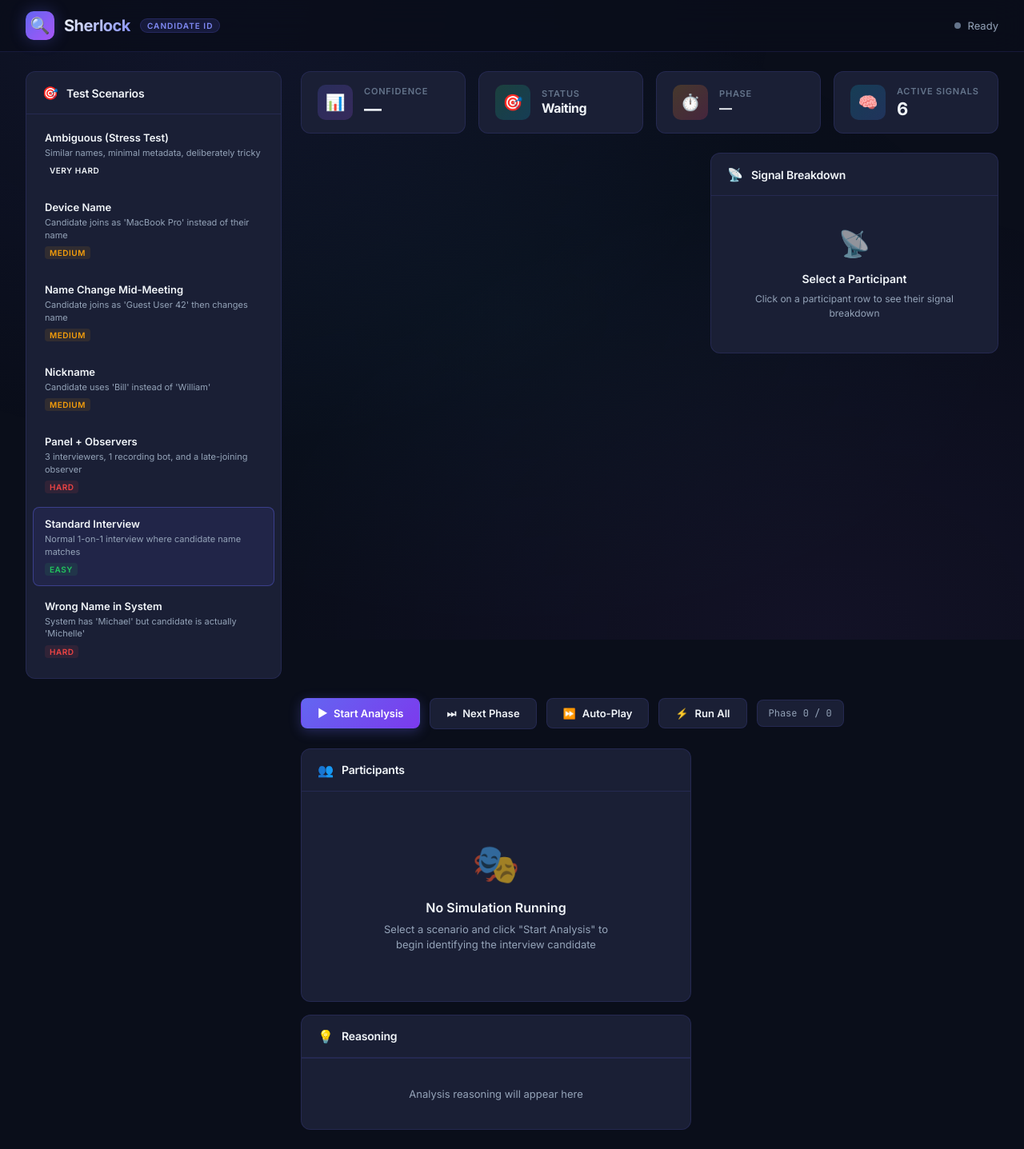
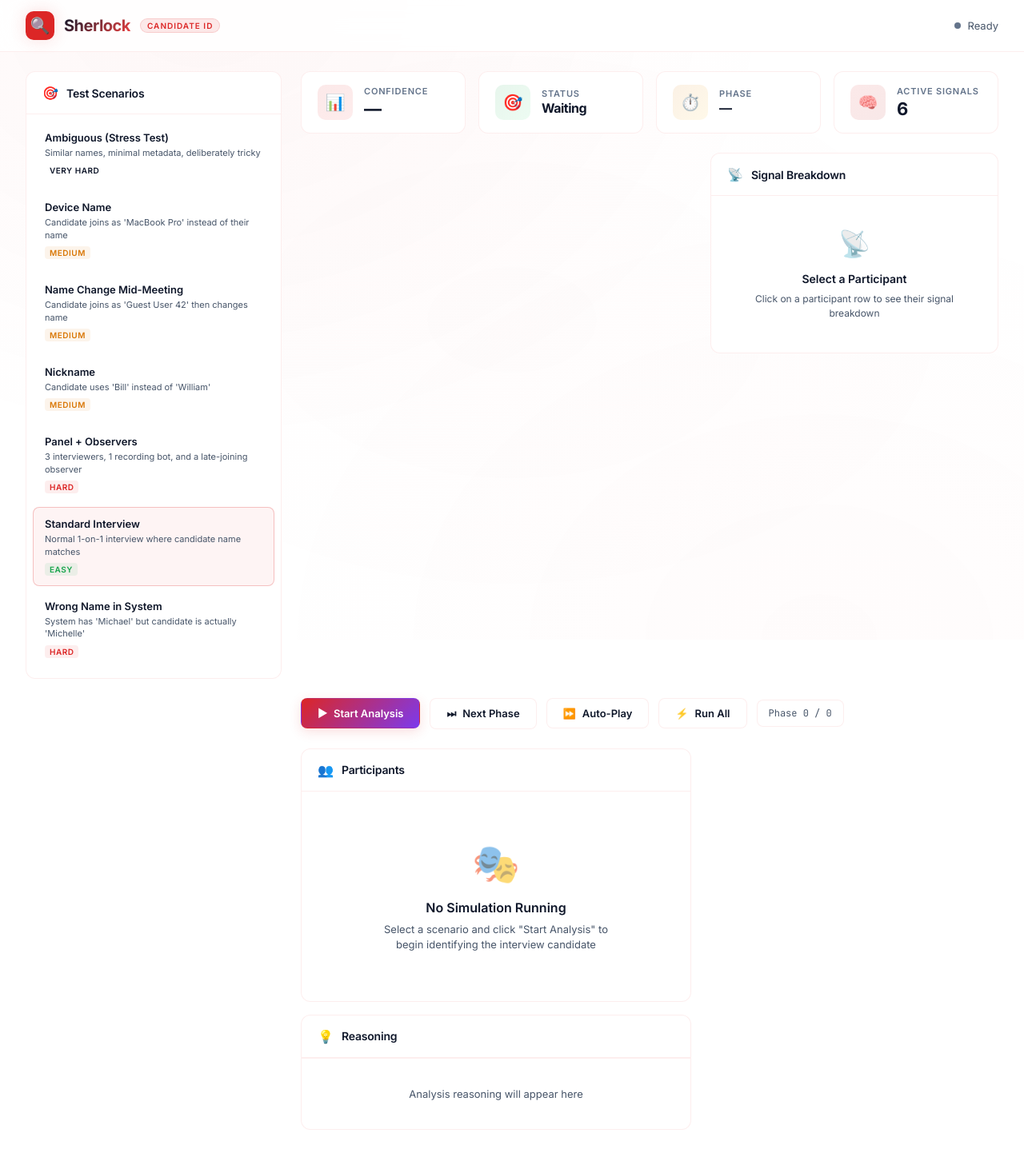
Before and after one commit to JillPatel28/sherlock-candidate-identification, a Flask app: page / in a window 1280 px wide. Shown: the whole page at 80% size. Run offline with Flask 3, Linux system fonts and the light colour scheme.

Commit message:
Update dashboard theme to a premium red and white palette

```diff
--- a/web/templates/dashboard.html
+++ b/web/templates/dashboard.html
@@ -8,29 +8,29 @@
     <link href="https://fonts.googleapis.com/css2?family=Inter:wght@300;400;500;600;700;800&family=JetBrains+Mono:wght@400;500&display=swap" rel="stylesheet">
     <style>
         :root {
-            --bg-primary: #0a0e1a;
-            --bg-secondary: #111827;
-            --bg-card: #1a1f35;
-            --bg-card-hover: #222842;
-            --bg-elevated: #252b45;
-            --border-color: rgba(99, 102, 241, 0.15);
-            --border-active: rgba(99, 102, 241, 0.4);
-            --text-primary: #f1f5f9;
-            --text-secondary: #94a3b8;
+            --bg-primary: #ffffff;
+            --bg-secondary: #f8fafc;
+            --bg-card: #ffffff;
+            --bg-card-hover: #fff5f5;
+            --bg-elevated: #ffffff;
+            --border-color: rgba(220, 38, 38, 0.08);
+            --border-active: rgba(220, 38, 38, 0.25);
+            --text-primary: #0f172a;
+            --text-secondary: #475569;
             --text-muted: #64748b;
-            --accent-primary: #6366f1;
-            --accent-secondary: #818cf8;
-            --accent-glow: rgba(99, 102, 241, 0.3);
-            --success: #22c55e;
-            --success-bg: rgba(34, 197, 94, 0.1);
-            --warning: #f59e0b;
-            --warning-bg: rgba(245, 158, 11, 0.1);
-            --danger: #ef4444;
-            --danger-bg: rgba(239, 68, 68, 0.1);
-            --info: #3b82f6;
-            --cyan: #06b6d4;
-            --purple: #a855f7;
-            --rose: #f43f5e;
+            --accent-primary: #dc2626;
+            --accent-secondary: #ef4444;
+            --accent-glow: rgba(220, 38, 38, 0.15);
+            --success: #16a34a;
+            --success-bg: rgba(22, 163, 74, 0.08);
+            --warning: #d97706;
+            --warning-bg: rgba(217, 119, 6, 0.08);
+            --danger: #dc2626;
+            --danger-bg: rgba(220, 38, 38, 0.08);
+            --info: #2563eb;
+            --cyan: #0891b2;
+            --purple: #7c3aed;
+            --rose: #e11d48;
             --radius: 12px;
             --radius-sm: 8px;
             --transition: all 0.3s cubic-bezier(0.4, 0, 0.2, 1);
@@ -59,9 +59,9 @@
             width: 100%;
             height: 100%;
             background:
-                radial-gradient(ellipse at 20% 0%, rgba(99, 102, 241, 0.08) 0%, transparent 50%),
-                radial-gradient(ellipse at 80% 100%, rgba(168, 85, 247, 0.06) 0%, transparent 50%),
-                radial-gradient(ellipse at 50% 50%, rgba(6, 182, 212, 0.03) 0%, transparent 70%);
+                radial-gradient(ellipse at 20% 0%, rgba(220, 38, 38, 0.04) 0%, transparent 50%),
+                radial-gradient(ellipse at 80% 100%, rgba(239, 68, 68, 0.02) 0%, transparent 50%),
+                radial-gradient(ellipse at 50% 50%, rgba(220, 38, 38, 0.01) 0%, transparent 70%);
             pointer-events: none;
             z-index: 0;
         }
@@ -71,7 +71,7 @@
             position: sticky;
             top: 0;
             z-index: 100;
-            background: rgba(10, 14, 26, 0.85);
+            background: rgba(255, 255, 255, 0.85);
             backdrop-filter: blur(20px);
             border-bottom: 1px solid var(--border-color);
             padding: 0 2rem;
@@ -95,7 +95,7 @@
         .logo-icon {
             width: 36px;
             height: 36px;
-            background: linear-gradient(135deg, var(--accent-primary), var(--purple));
+            background: linear-gradient(135deg, var(--accent-primary), var(--danger));
             border-radius: 10px;
             display: flex;
             align-items: center;
@@ -117,10 +117,10 @@
             font-size: 10px;
             font-weight: 600;
             padding: 2px 8px;
-            background: rgba(99, 102, 241, 0.15);
-            color: var(--accent-secondary);
+            background: rgba(220, 38, 38, 0.1);
+            color: var(--accent-primary);
             border-radius: 20px;
-            border: 1px solid rgba(99, 102, 241, 0.2);
+            border: 1px solid rgba(220, 38, 38, 0.15);
             text-transform: uppercase;
             letter-spacing: 1px;
         }
@@ -221,7 +221,7 @@
         }
 
         .scenario-item.active {
-            background: rgba(99, 102, 241, 0.1);
+            background: rgba(220, 38, 38, 0.05);
             border-color: var(--border-active);
         }
 
@@ -324,10 +324,10 @@
             flex-shrink: 0;
         }
 
-        .stat-icon.confidence { background: linear-gradient(135deg, rgba(99, 102, 241, 0.2), rgba(168, 85, 247, 0.2)); }
-        .stat-icon.status { background: linear-gradient(135deg, rgba(34, 197, 94, 0.2), rgba(6, 182, 212, 0.2)); }
-        .stat-icon.phase { background: linear-gradient(135deg, rgba(245, 158, 11, 0.2), rgba(244, 63, 94, 0.2)); }
-        .stat-icon.signals { background: linear-gradient(135deg, rgba(6, 182, 212, 0.2), rgba(59, 130, 246, 0.2)); }
+        .stat-icon.confidence { background: linear-gradient(135deg, rgba(220, 38, 38, 0.1), rgba(239, 68, 68, 0.1)); color: var(--accent-primary); }
+        .stat-icon.status { background: linear-gradient(135deg, rgba(22, 163, 74, 0.1), rgba(74, 222, 128, 0.1)); color: var(--success); }
+        .stat-icon.phase { background: linear-gradient(135deg, rgba(217, 119, 6, 0.1), rgba(251, 191, 36, 0.1)); color: var(--warning); }
+        .stat-icon.signals { background: linear-gradient(135deg, rgba(220, 38, 38, 0.1), rgba(185, 28, 28, 0.1)); color: var(--accent-primary); }
 
         .stat-content {
             flex: 1;
@@ -746,12 +746,12 @@
         }
 
         ::-webkit-scrollbar-thumb {
-            background: rgba(99, 102, 241, 0.2);
+            background: rgba(220, 38, 38, 0.15);
             border-radius: 3px;
         }
 
         ::-webkit-scrollbar-thumb:hover {
-            background: rgba(99, 102, 241, 0.4);
+            background: rgba(220, 38, 38, 0.35);
         }
 
         /* ===== RESPONSIVE ===== */
@@ -1029,21 +1029,21 @@
         let currentWeights = {};
 
         const SIGNAL_LABELS = {
-            'name_match': { icon: '📝', label: 'Name Match', color: '#6366f1' },
-            'join_pattern': { icon: '🚪', label: 'Join Pattern', color: '#06b6d4' },
-            'speaking_pattern': { icon: '🎙️', label: 'Speaking', color: '#f59e0b' },
-            'behavioral': { icon: '👁️', label: 'Behavioral', color: '#a855f7' },
-            'transcript': { icon: '📄', label: 'Transcript', color: '#f43f5e' },
-            'calendar_metadata': { icon: '📅', label: 'Calendar', color: '#22c55e' },
+            'name_match': { icon: '📝', label: 'Name Match', color: '#dc2626' },
+            'join_pattern': { icon: '🚪', label: 'Join Pattern', color: '#ef4444' },
+            'speaking_pattern': { icon: '🎙️', label: 'Speaking', color: '#b91c1c' },
+            'behavioral': { icon: '👁️', label: 'Behavioral', color: '#f87171' },
+            'transcript': { icon: '📄', label: 'Transcript', color: '#9f1239' },
+            'calendar_metadata': { icon: '📅', label: 'Calendar', color: '#fca5a5' },
         };
 
         const AVATAR_COLORS = [
-            'linear-gradient(135deg, #6366f1, #818cf8)',
-            'linear-gradient(135deg, #06b6d4, #22d3ee)',
-            'linear-gradient(135deg, #f59e0b, #fbbf24)',
-            'linear-gradient(135deg, #a855f7, #c084fc)',
-            'linear-gradient(135deg, #f43f5e, #fb7185)',
-            'linear-gradient(135deg, #22c55e, #4ade80)',
+            'linear-gradient(135deg, #dc2626, #fca5a5)',
+            'linear-gradient(135deg, #ef4444, #fecdd3)',
+            'linear-gradient(135deg, #b91c1c, #fee2e2)',
+            'linear-gradient(135deg, #9f1239, #ffedd5)',
+            'linear-gradient(135deg, #f87171, #ffe4e6)',
+            'linear-gradient(135deg, #fca5a5, #fff5f5)',
         ];
 
         // ===== INITIALIZATION =====
```
Also changed, not shown: other parts of web/templates/dashboard.html (+13 -13 lines).
